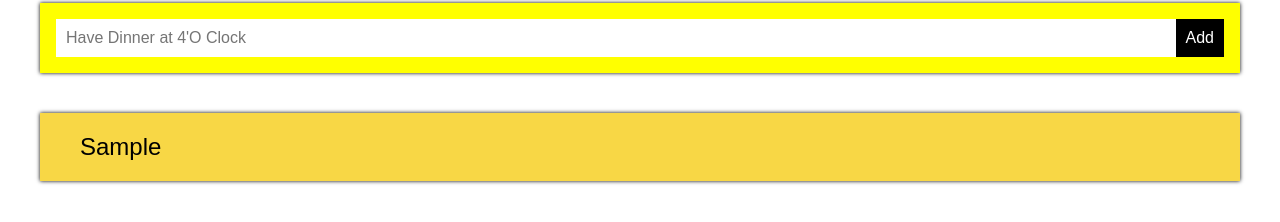
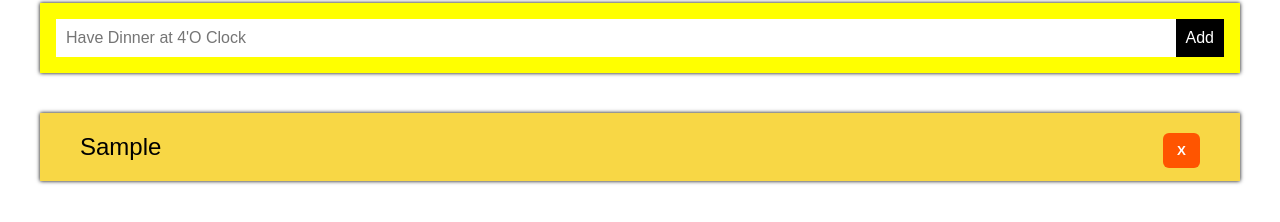
Before and after one commit to Muhammad-Usman-69/reactJS, a React (Vite) app in the folder todolist/: page / in a window 1280 px wide. Both pictures are taken after typing "Sample" into the empty fields and a click on the button "Add". Shown: the part 114-336 px from the top of the page. Built offline with nearby package versions, Linux system fonts and the light colour scheme.

Commit message:
delete functionability added

```diff
--- a/todolist/src/components/Input.jsx
+++ b/todolist/src/components/Input.jsx
@@ -33,7 +33,7 @@ export default function Input() {
       <div className={style.list_container}>
         {list.map((item) => (
           //passing it to list
-          <List key={item} list={item} />
+          <List key={item} item={item} list={list} setlist={setlist} />
         ))}
       </div>
     </>
--- a/todolist/src/components/List.jsx
+++ b/todolist/src/components/List.jsx
@@ -1,8 +1,22 @@
 import style from "./list.module.css";
-export default function List({ list }) {
+export default function List({ item, list, setlist }) {
+  //adding delete funcationability
+  function handleDelete(item) {
+    //returning array without the item from list using filter
+    const filteredList = list.filter((listItem) => listItem !== item);
+    //setting the new list
+    setlist(filteredList);
+  }
   return (
     <>
-      <p className={style.list} key={list}>{list}</p>
+      <div>
+        <p className={style.list} key={item}>
+          {item}
+          <button onClick={() => handleDelete(item)} className={style.button}>
+            X
+          </button>
+        </p>
+      </div>
       <hr></hr>
     </>
   );
--- a/todolist/src/components/input.module.css
+++ b/todolist/src/components/input.module.css
@@ -33,6 +33,7 @@
 
 .list_container hr {
   margin: 0;
+  border: 1px solid gray;
 }
 
 .list_container hr:last-child {
--- a/todolist/src/components/list.module.css
+++ b/todolist/src/components/list.module.css
@@ -4,3 +4,14 @@
     border-radius: 4px;
     font-size: 24px;
 }
+
+.button {
+    float: right;
+    color: white;
+    font-weight: 600;
+    padding: 10px 14px;
+    border: none;
+    background-color: rgb(255, 85, 0);
+    border-radius: 6px;
+    cursor: pointer;
+}
```
